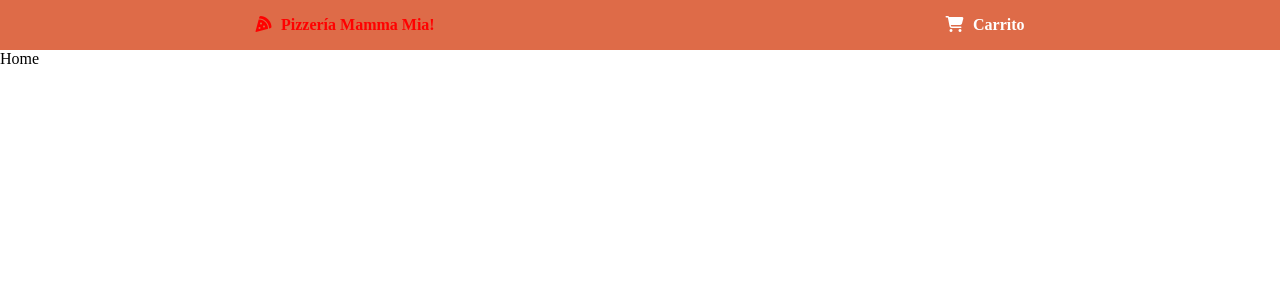
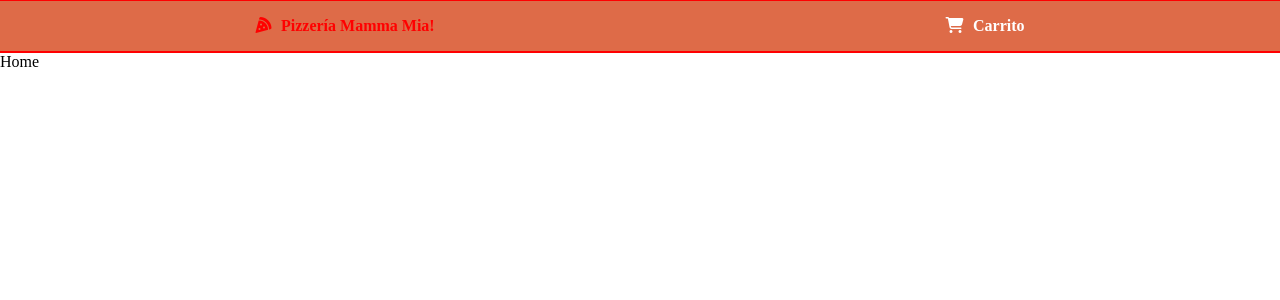
Before and after one commit to JosueValbuena/DLReact2D4, a React (Create React App) app: page / in a window 1280 px wide. Shown: the top 300 px of the page. Built offline with nearby package versions, Linux system fonts and the light colour scheme.

Commit message:
cambios en estilos de navbar

```diff
--- a/src/App.css
+++ b/src/App.css
@@ -13,6 +13,8 @@ html {
   background-color: #DE6B48;
   padding: 1rem 0;
   font-weight: bold;
+  border-top: solid 1px red;
+  border-bottom: solid 2px red;
 }
 
 .nav__container *{
```
